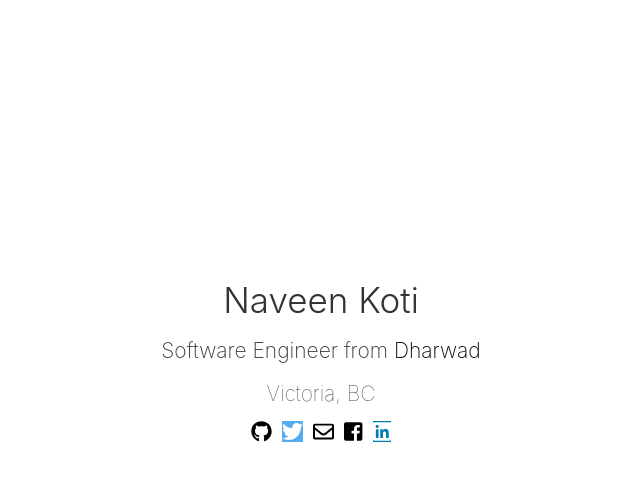
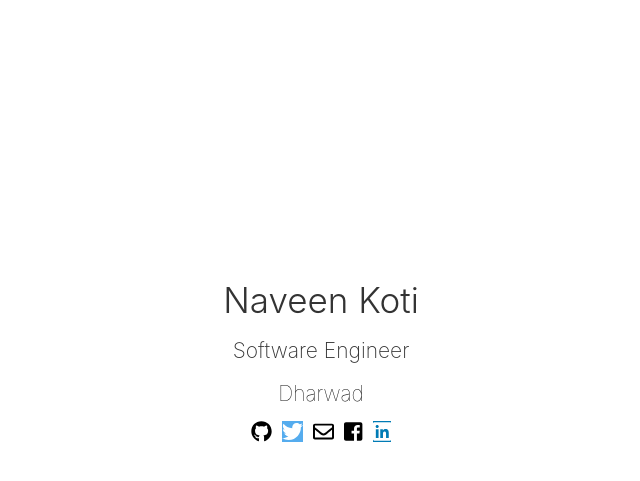
Before and after one commit to NaveenKoti/naveenkoti.github.io, a Jekyll site: the page built from index.html, in a window 1280 px wide. Shown: the top 481 px of the page, without its empty margins (319-959 px from the left). Built offline with Jekyll 4.4.1, drawn with Linux system fonts in a browser that asks for light colours; nearby versions of some CDN libraries.

Commit message:
Update index.html

```diff
--- a/index.html
+++ b/index.html
@@ -68,8 +68,8 @@ title: Naveen Koti, Day Dreamer
   <body>
     <main>
       <h1>Naveen Koti</h1>
-      <h2 class="hover-grey">Software Engineer from  <a href="https://en.wikipedia.org/wiki/Dharwad" title="Dharwad" target="_blank">Dharwad</a></h2>
-      <h3>Victoria, BC</h3>
+      <h2 class="hover-grey">Software Engineer</h2>
+      <h3><a href="https://en.wikipedia.org/wiki/Dharwad" title="Dharwad" target="_blank">Dharwad</a></h3>
       <ul class="hover-grey">
         <li><a href="https://www.github.com/NaveenKoti" target="_blank"><i class="fab fa-github"></i></a></li>
         <li><a href="https://twitter.com/naveenkoti" target="_blank"><i class="fab fa-twitter"></i></a></li>
```
